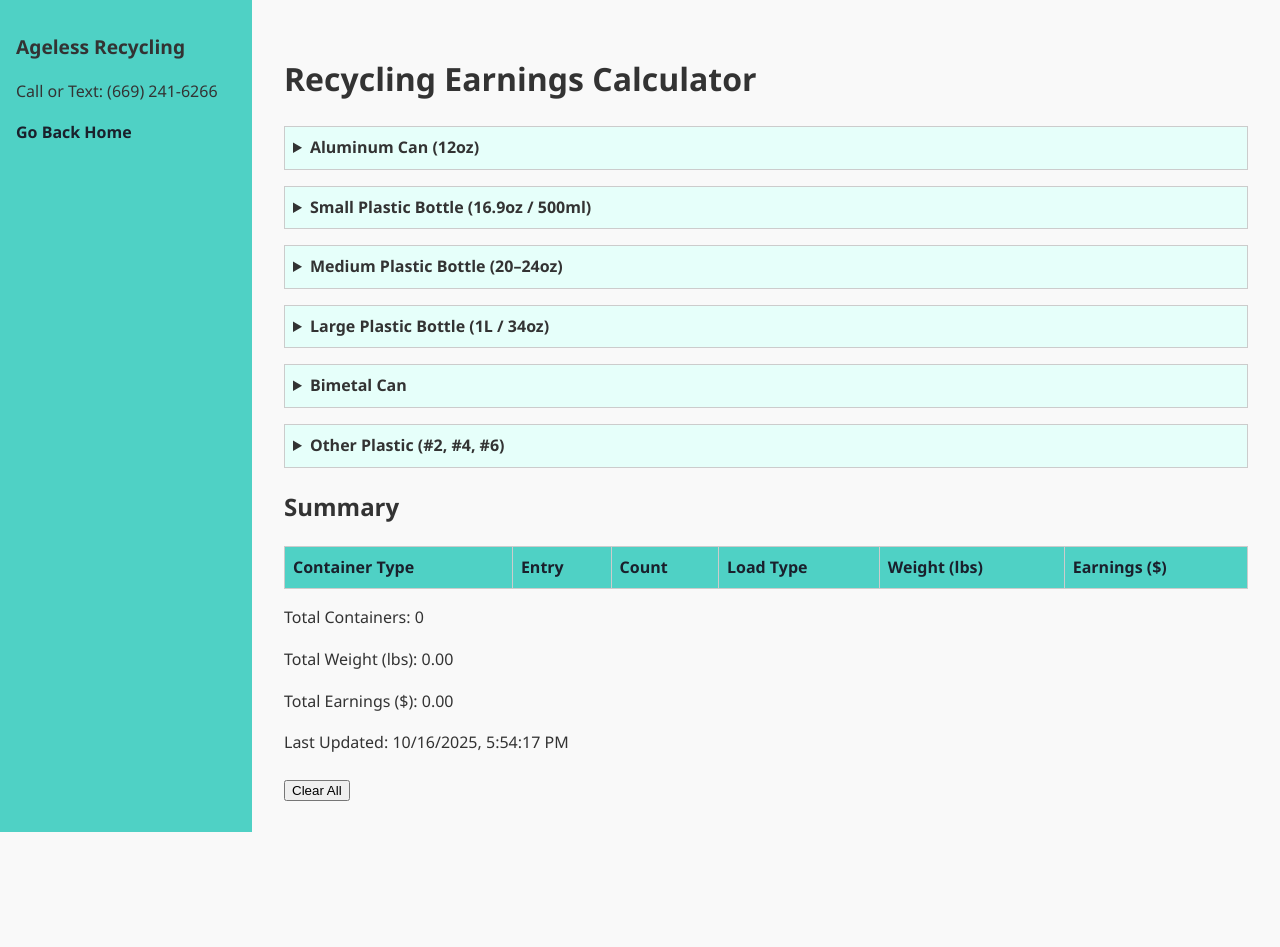
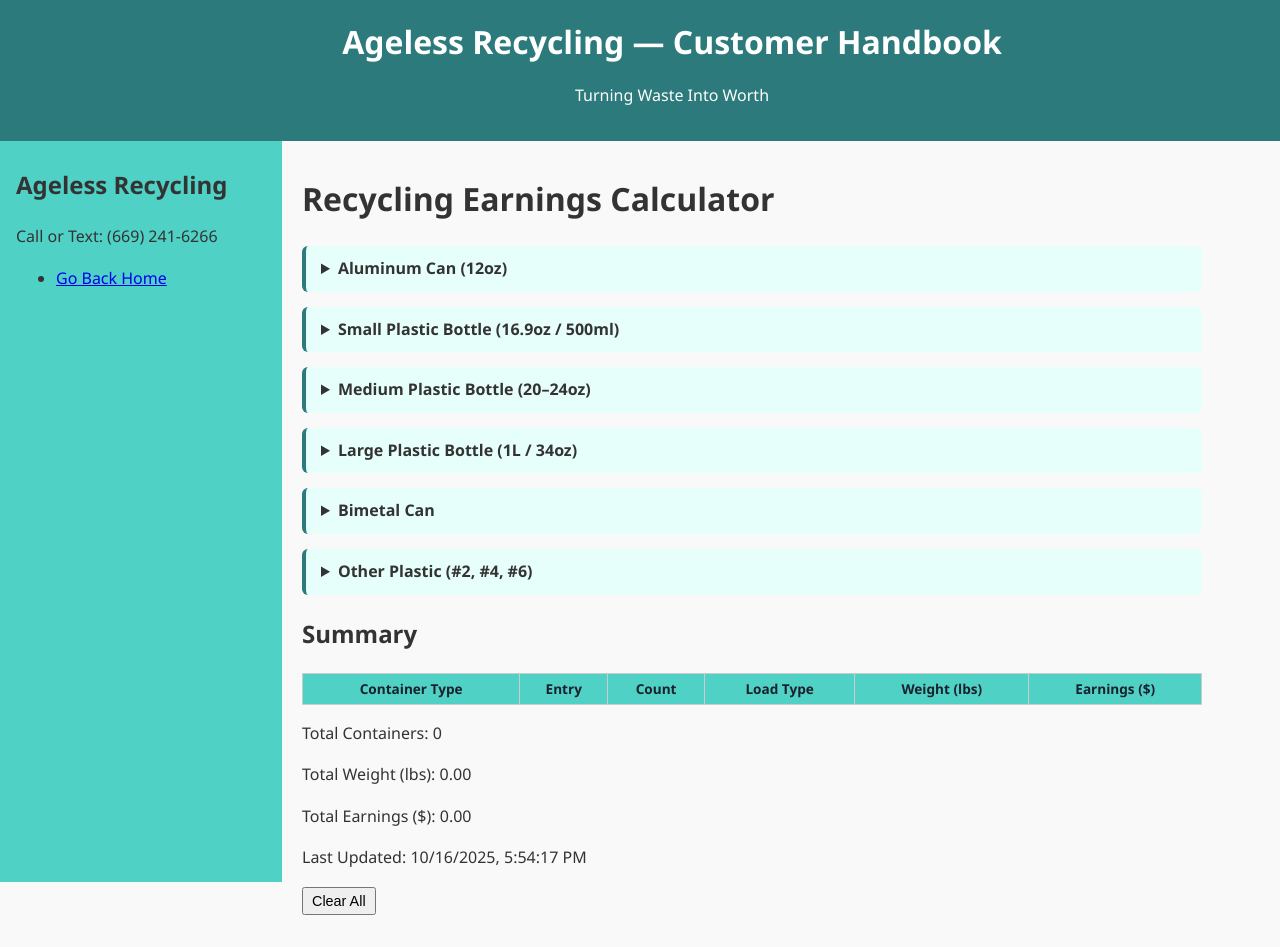
Before and after one commit to go2max/ageless_recycling_calculator, a plain HTML site: page index.html in a window 1280 px wide. Before the commit the page ends 834 px from the top, so only its background shows below. Drawn offline with Linux system fonts and the light colour scheme.

Commit message:
Update sidebars and headers

```diff
--- a/index.html
+++ b/index.html
@@ -12,101 +12,143 @@
             line-height: 1.6;
             background: #f9f9f9;
             color: #333;
-            display: flex;
+        }
+
+        header {
+            position: fixed;
+            top: 0;
+            left: 0;
+            width: 100%;
+            background: #2c7a7b;
+            color: white;
+            padding: 1rem 2rem;
+            text-align: center;
+            z-index: 1000;
+            /* keeps it above other elements */
+        }
+
+        header h1 {
+            margin: 0;
+            font-size: 2rem;
         }
 
         nav {
-            position: sticky;
-            top: 0;
+            position: fixed;
+            top: 130px;
+            /* adjust to match header height */
+            left: 0;
+            width: 250px;
+            height: calc(100vh - 80px);
+            /* full height minus header */
             background: #4fd1c5;
             padding: 1rem;
-            width: 220px;
-            height: 100vh;
             overflow-y: auto;
-            flex-shrink: 0;
-        }
-
-        nav h2 {
-            font-size: 1.2rem;
-            margin-bottom: 0.5rem;
-        }
-
-        nav ul {
-            list-style: none;
-            padding-left: 0;
-        }
-
-        nav li {
-            margin-bottom: 0.5rem;
-        }
-
-        nav a {
-            color: #1a202c;
-            text-decoration: none;
-            font-weight: bold;
         }
 
         main {
-            flex: 1;
+            margin-left: 270px;
+            /* width of sidebar + some spacing */
+            margin-top: 120px;
+            /* height of header + some spacing */
             padding: 2rem;
+            max-width: 900px;
+        }
+
+        .container-card {
+            background: #e6fffa;
+            border-left: 4px solid #2c7a7b;
+            border-radius: 6px;
+            padding: 10px 15px;
+            margin-bottom: 15px;
+        }
+
+        .container-card summary {
+            font-weight: bold;
+            cursor: pointer;
         }
 
         .entry {
-            margin: 0.5rem 0;
+            display: flex;
+            align-items: center;
+            gap: 5px;
+            margin: 5px 0;
+            flex-wrap: wrap;
         }
 
-        .container-card {
-            border: 1px solid #ccc;
-            padding: 0.5rem;
-            margin-bottom: 1rem;
-            background: #e6fffa;
+        input[type=range] {
+            -webkit-appearance: none;
+            width: 120px;
+            height: 6px;
+            background: #ccc;
+            border-radius: 3px;
         }
 
-        .container-card summary {
+        input[type=range]::-webkit-slider-thumb {
+            -webkit-appearance: none;
+            width: 14px;
+            height: 14px;
+            border-radius: 50%;
+            background: #2c7a7b;
             cursor: pointer;
-            font-weight: bold;
         }
 
-        .description {
-            margin: 0.5rem 0;
+        input[type=range]::-moz-range-thumb {
+            width: 14px;
+            height: 14px;
+            border-radius: 50%;
+            background: #2c7a7b;
+            cursor: pointer;
+        }
+
+        input[type=number] {
+            width: 60px;
+        }
+
+        select {
+            width: 130px;
+            padding: 3px;
+        }
+
+        button {
+            padding: 4px 8px;
+            font-size: 0.9em;
+        }
+
+        #summary {
+            background: #fff;
+            padding: 15px;
+            border-radius: 6px;
+            box-shadow: 0 0 10px rgba(0, 0, 0, 0.1);
+            margin-top: 20px;
         }
 
         table {
             width: 100%;
             border-collapse: collapse;
-            margin-top: 1rem;
+            margin-top: 5px;
+            font-size: 0.85em;
         }
 
         th,
         td {
             border: 1px solid #ccc;
-            padding: 0.5rem;
-            text-align: left;
+            padding: 4px;
+            text-align: center;
         }
 
         th {
             background: #4fd1c5;
             color: #1a202c;
         }
-
-        button {
-            margin-top: 0.5rem;
-        }
-
-        @media (max-width: 900px) {
-            body {
-                flex-direction: column;
-            }
-
-            nav {
-                width: 100%;
-                height: auto;
-            }
-        }
     </style>
 </head>
 
 <body>
+
+    <header>
+        <h1>Ageless Recycling — Customer Handbook</h1>
+        <p>Turning Waste Into Worth</p>
+    </header>
 
     <nav>
         <h2>Ageless Recycling</h2>
```
